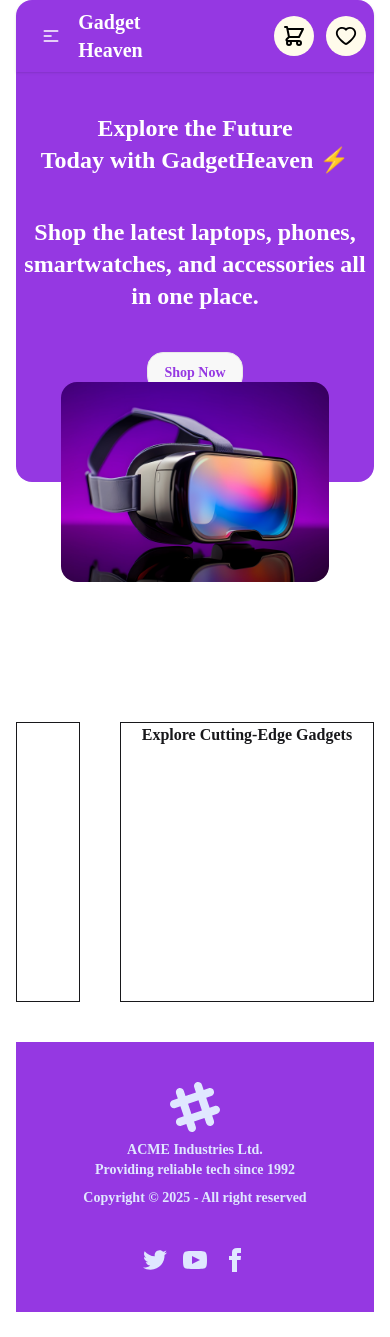
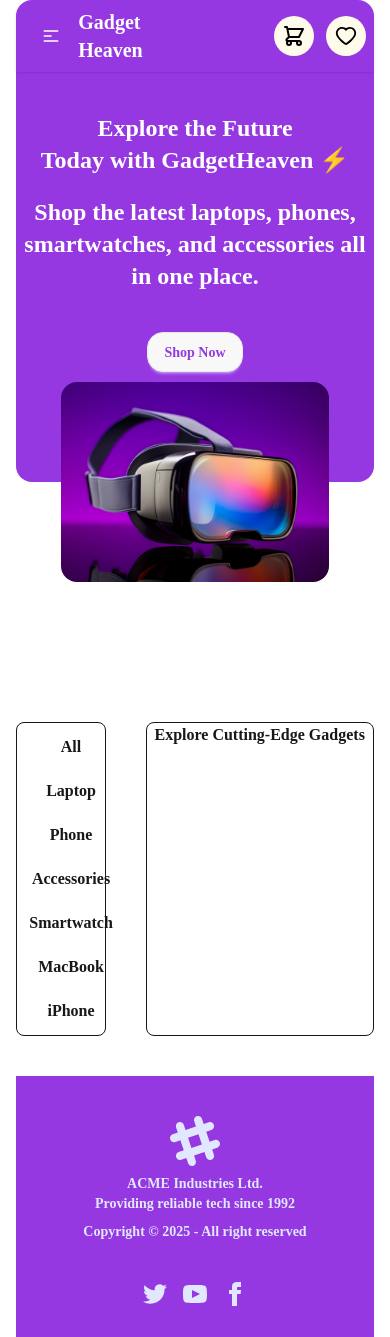
Before and after one commit to sadhin28/gadgetHeaven-A8, a React (Vite) app: page / in a window 390 px wide. Shown: the top 1337 px of the page. Before the commit the page ends 1312 px from the top, so only its background shows below. Built offline with nearby package versions, Linux system fonts and the light colour scheme.

Commit message:
add categories

```diff
--- a/public/cagegory.json
+++ b/public/cagegory.json
@@ -1,9 +1,38 @@
-[
-    { "id": 1, "name": "All" },
-    { "id": 2, "name": "Laptop" },
-    { "id": 3, "name": "Phone" },
-    { "id": 4, "name": "Accessories" },
-    { "id": 5, "name": "Smartwatch" },
-    { "id": 6, "name": "MacBook" },
-    { "id": 7, "name": "iPhone" }
-  ]
+
+  [
+  {
+    "id": 1,
+    "category": "All"
+
+  },
+  {
+    "id": 2,
+    "category": "Laptop"
+
+  },
+  {
+    "id": 3,
+    "category": "Phone"
+
+  },
+  {
+    "id": 3,
+    "category": "Accessories"
+
+  },
+  {
+    "id": 3,
+    "category": "Smartwatch"
+
+  },
+  {
+    "id": 3,
+    "category": "MacBook"
+
+  },
+  {
+    "id": 3,
+    "category": "iPhone"
+
+  }
+]
--- /dev/null
+++ b/src/Components/GadgetContainer.jsx
@@ -0,0 +1,10 @@
+
+const GadgetContainer = () => {
+    return (
+        <div>
+            <h1>hi</h1>
+        </div>
+    );
+};
+
+export default GadgetContainer;
--- a/src/Components/Home/Home.css
+++ b/src/Components/Home/Home.css
@@ -1,4 +1,3 @@
-
-#banner{
-   image-rendering: ;
+#container.Navlink.active{
+   color: aqua;
 }
--- a/src/Components/Home/Home.jsx
+++ b/src/Components/Home/Home.jsx
@@ -1,27 +1,37 @@
 import './Home.css'
 import image from '../../assets/banner.jpg'
+import { NavLink, Outlet, useLoaderData } from 'react-router-dom';
 const Home = () => {
+    const category= useLoaderData()
+    console.log(category)
     return (
         <div className=''>
 
            <div className='mb-10 text-white text-center  rounded-b-2xl bg-[#9538E2] h-[410px] md:h-[610px]' >
                <h1 className='text-2xl md:text-6xl relative top-10'>Explore the Future <br></br> Today with GadgetHeaven ⚡️</h1>
                <div>
-                  <p className=' text-2xl relative top-20'>Shop the latest laptops, phones, smartwatches, and accessories  all in one place.</p>
+                  <p className=' text-2xl relative  md:top-20 top-15'>Shop the latest laptops, phones, smartwatches, and accessories  all in one place.</p>
                </div>
-               <div className='relative top-30'>
+               <div className='relative md:top-30 top-25'>
                   <button className='btn rounded-2xl text-[#9538E2]'>Shop Now</button>
                </div>
            </div>
             <div id='banner' className=' w-9/12 mx-auto md:h-120 h-50  relative bottom-35 md:bottom-70'>
                 <img className='w-full rounded-2xl h-full' src={image} alt="" />
             </div>
-            <div className='flex gap-10 '>
-                    <div className=' h-70 border w-3/12'>
-
+            <div  className='flex gap-10 '>
+                    <div className='border w-3/12 card'>
+                       <div id='gadeget-container' className='grid p-3  gap-5 justify-items-center'>
+                           {
+                           category.map(data=><NavLink key={data.category} to={`/gadeget/${data.category}`}>{data.category}</NavLink>)
+                            }
+                       </div>
                     </div>
-                    <div className='border w-full'>
+                    <div className='border w-full card'>
                         <h1 className='text-center font-bold md:text-2xl '>Explore Cutting-Edge Gadgets</h1>
+                         <div>
+                            <Outlet></Outlet>
+                         </div>
                     </div>
             </div>
         </div>
--- a/src/main.jsx
+++ b/src/main.jsx
@@ -11,6 +11,7 @@ import {
 import Home from './Components/Home/Home.jsx';
 import Statistics from './Components/Statistics.jsx';
 import Dashboard from './Components/Dashboard.jsx';
+import GadgetContainer from './Components/GadgetContainer.jsx';
 
 const router = createBrowserRouter([
   {
@@ -20,6 +21,16 @@ const router = createBrowserRouter([
       {
         path:'/',
         element:<Home></Home>,
+        loader:()=>fetch('../cagegory.json'),
+        children:[
+          {
+            path:`/gadeget/:category`,
+            element:<GadgetContainer></GadgetContainer>,
+            loader:()=>fetch('../coffees.json')
+
+          }
+
+        ]
       },{
         path:'Statistics',
         element:<Statistics></Statistics>
```
